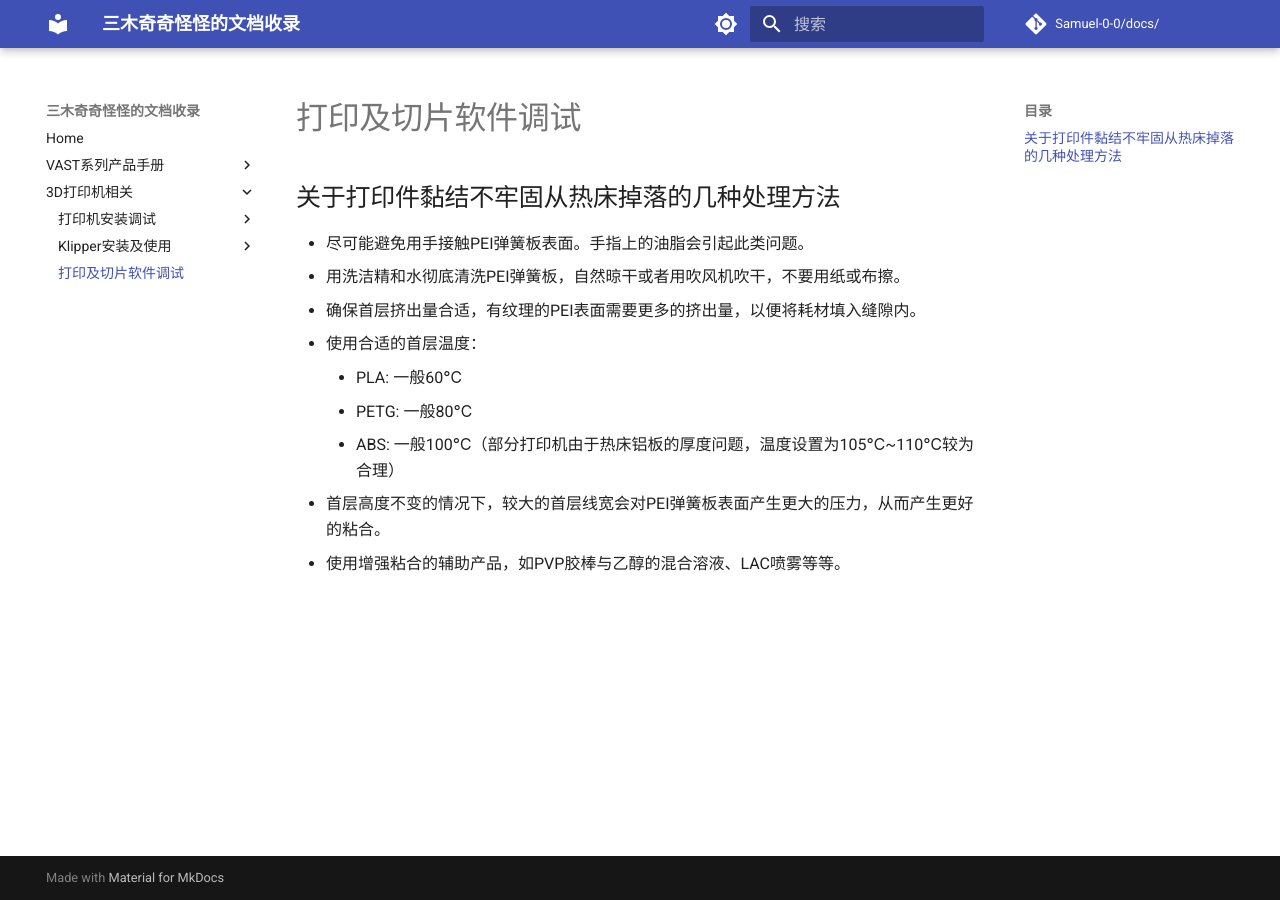
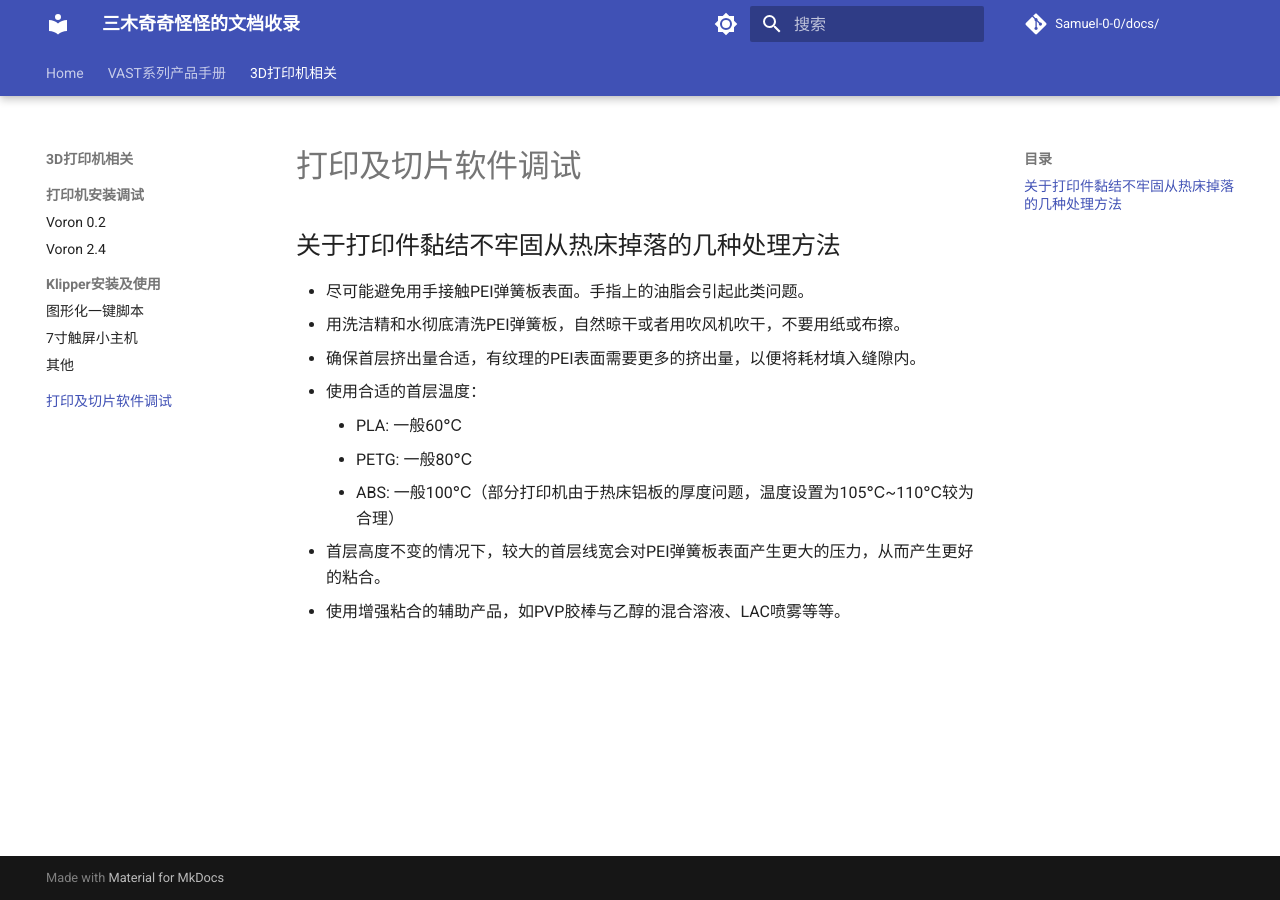
Before and after one commit to Samuel-0-0/docs, an MkDocs documentation site: the page built from docs/3d_printer/slicer.md, in a window 1280 px wide. Built offline with MkDocs 1.6.1 and Material for MkDocs 9.7.7, drawn with Linux system fonts in a browser that asks for light colours; comment, search, counter and statistics services are not loaded.

Commit message:
Update mkdocs.yml

```diff
--- a/mkdocs.yml
+++ b/mkdocs.yml
@@ -24,6 +24,11 @@ theme:
   features:
     - content.code.copy
     - content.code.annotate
+    - navigation.instant
+    - navigation.tabs
+    - navigation.tabs.sticky
+    - navigation.sections
+    - navigation.expand
   icon:
     admonition:
       note: octicons/tag-16
```
